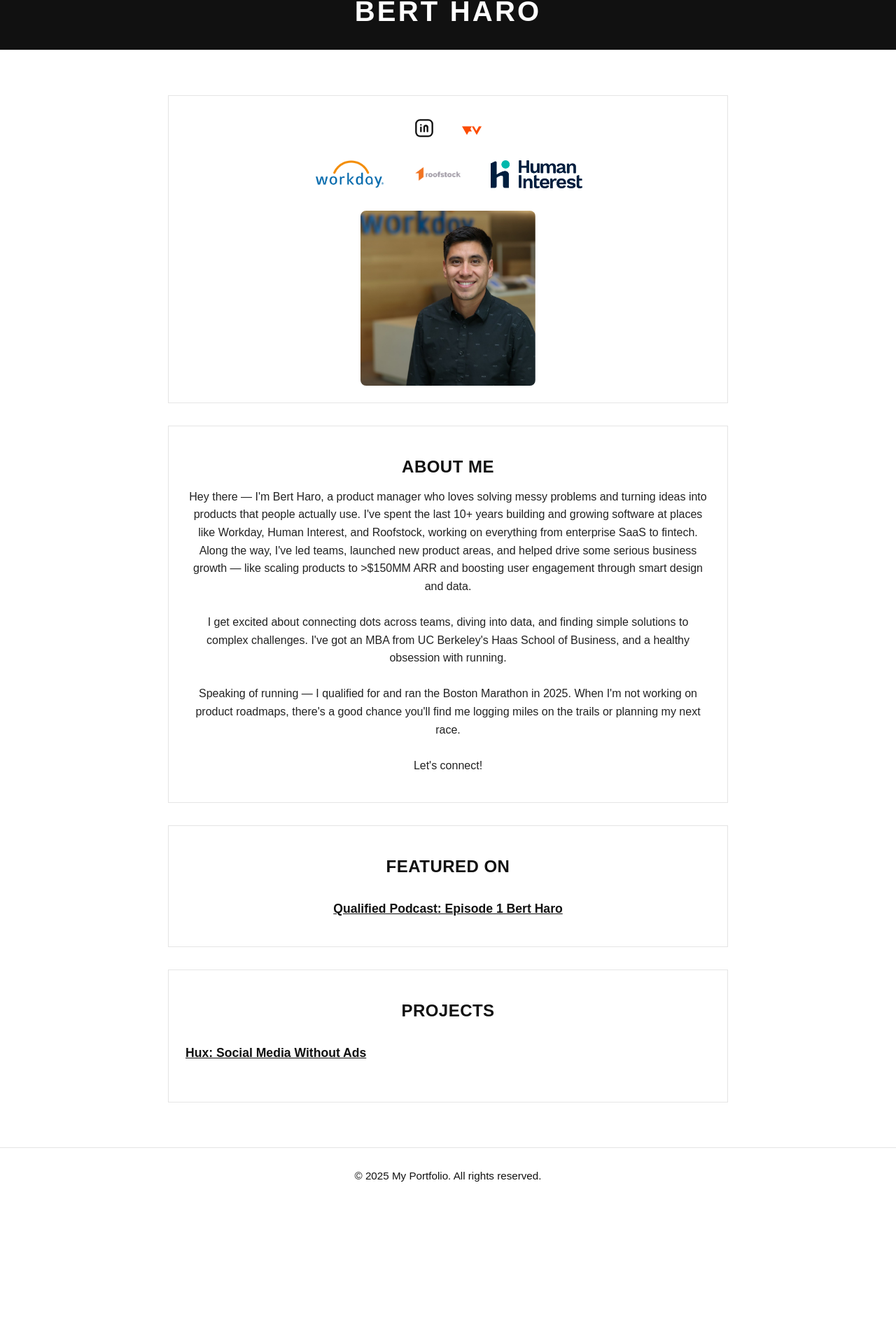
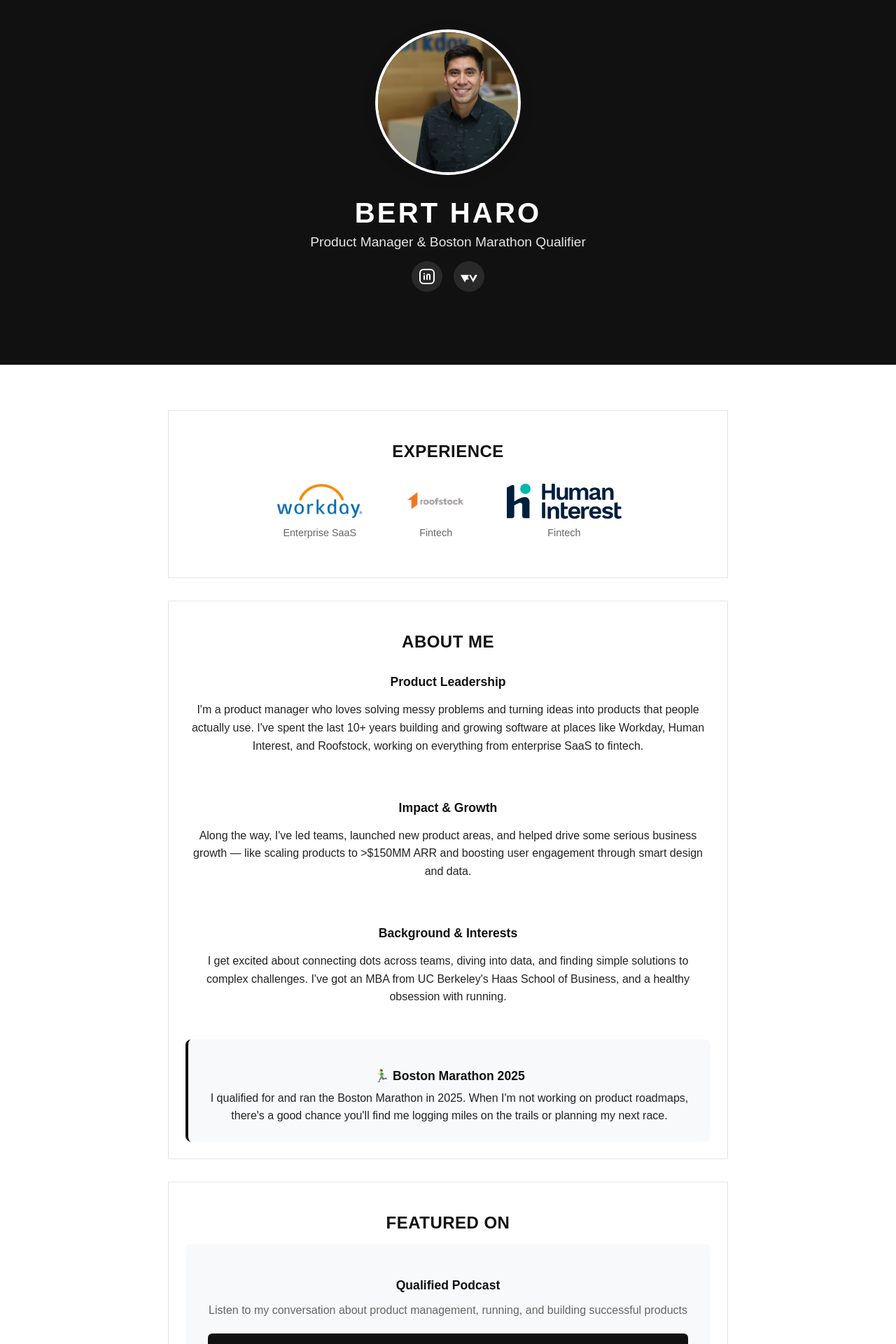
Before and after one commit to bertharo/portfolio, a React (Create React App) app: page / in a window 1280 px wide. Shown: the part 133-2053 px from the top of the page at 70% size. Before the commit the page ends 1853 px from the top, so only its background shows below. Built offline with nearby package versions, Linux system fonts and the light colour scheme.

Commit message:
Optimize UX: Restructure layout with hero section, digestible content chunks, and enhanced visual hierarchy

```diff
--- a/src/App.js
+++ b/src/App.js
@@ -6,100 +6,194 @@
   return (
     <div className={styles.app}>
       <Navbar />
+
+      {/* Hero Section - Clean and focused */}
       <header className={styles.header}>
+        <div style={{
+          display: 'flex',
+          flexDirection: 'column',
+          alignItems: 'center',
+          gap: '2rem',
+          padding: '3rem 2rem'
+        }}>
+          <img src={process.env.PUBLIC_URL + '/profile-photo.jpg'} alt="Bert Haro Profile" style={{
+            width: '200px',
+            height: '200px',
+            borderRadius: '50%',
+            objectFit: 'cover',
+            border: '4px solid #fff',
+            boxShadow: '0 4px 20px rgba(0,0,0,0.1)'
+          }} />
+          <div style={{ textAlign: 'center' }}>
             <h1 className={styles.mainTitle}>BERT HARO</h1>
-      </header>
-      <main className={styles.main}>
-        <section className={styles.section} style={{ marginBottom: '2rem' }}>
+            <p style={{
+              fontSize: '1.2rem',
+              color: '#fff',
+              margin: '0.5rem 0 1rem 0',
+              opacity: 0.9
+            }}>
+              Product Manager & Boston Marathon Qualifier
+            </p>
             <div style={{
               display: 'flex',
               justifyContent: 'center',
-            gap: '1.5rem',
-            marginBottom: '1.5rem',
-            flexWrap: 'wrap'
+              gap: '1rem',
+              marginBottom: '1.5rem'
             }}>
               <a href="https://www.linkedin.com/in/bert-h-15181116/" target="_blank" rel="noopener noreferrer" style={{
-              color: '#111',
+                color: '#fff',
                 minWidth: '44px',
                 minHeight: '44px',
                 display: 'flex',
                 alignItems: 'center',
-              justifyContent: 'center'
+                justifyContent: 'center',
+                backgroundColor: 'rgba(255,255,255,0.1)',
+                borderRadius: '50%',
+                transition: 'background-color 0.2s'
               }} aria-label="LinkedIn">
-              <svg width="28" height="28" viewBox="0 0 24 24" fill="none" stroke="currentColor" strokeWidth="2" strokeLinecap="round" strokeLinejoin="round"><rect x="2" y="2" width="20" height="20" rx="5" ry="5"/><line x1="16" y1="11" x2="16" y2="16"/><line x1="8" y1="11" x2="8" y2="16"/><line x1="8" y1="8" x2="8" y2="8"/><line x1="12" y1="11" x2="12" y2="16"/><path d="M16 11c0-1.1-.9-2-2-2s-2 .9-2 2"/></svg>
+                <svg width="24" height="24" viewBox="0 0 24 24" fill="none" stroke="currentColor" strokeWidth="2" strokeLinecap="round" strokeLinejoin="round"><rect x="2" y="2" width="20" height="20" rx="5" ry="5"/><line x1="16" y1="11" x2="16" y2="16"/><line x1="8" y1="11" x2="8" y2="16"/><line x1="8" y1="8" x2="8" y2="8"/><line x1="12" y1="11" x2="12" y2="16"/><path d="M16 11c0-1.1-.9-2-2-2s-2 .9-2 2"/></svg>
               </a>
               <a href="https://www.strava.com/athletes/21540517" target="_blank" rel="noopener noreferrer" style={{
-              color: '#fc4c02',
+                color: '#fff',
                 minWidth: '44px',
                 minHeight: '44px',
                 display: 'flex',
                 alignItems: 'center',
-              justifyContent: 'center'
+                justifyContent: 'center',
+                backgroundColor: 'rgba(255,255,255,0.1)',
+                borderRadius: '50%',
+                transition: 'background-color 0.2s'
               }} aria-label="Strava">
-              <svg width="28" height="28" viewBox="0 0 32 32" fill="none" xmlns="http://www.w3.org/2000/svg"><path d="M16 21.5l-4.5-8.5H0l8 14 8-14h-4.5l-4.5 8.5zm8 0l-4.5-8.5H16l8 14 8-14h-4.5l-4.5 8.5z" fill="currentColor"/></svg>
+                <svg width="24" height="24" viewBox="0 0 32 32" fill="none" xmlns="http://www.w3.org/2000/svg"><path d="M16 21.5l-4.5-8.5H0l8 14 8-14h-4.5l-4.5 8.5zm8 0l-4.5-8.5H16l8 14 8-14h-4.5l-4.5 8.5z" fill="currentColor"/></svg>
               </a>
             </div>
+          </div>
+        </div>
+      </header>
+
+      <main className={styles.main}>
+
+        {/* Experience Section - Company logos with context */}
+        <section className={styles.section}>
+          <h2 className={styles.sectionTitle}>EXPERIENCE</h2>
           <div style={{
             display: 'flex',
             justifyContent: 'center',
             alignItems: 'center',
-            gap: '2rem',
-            margin: '1.5rem 0',
+            gap: '3rem',
+            margin: '2rem 0',
             flexWrap: 'wrap'
           }}>
-            <img src={process.env.PUBLIC_URL + '/workday-logo.png'} alt="Workday Logo" style={{ maxHeight: '40px', width: 'auto', maxWidth: '100%' }} />
-            <img src={process.env.PUBLIC_URL + '/roofstock-logo.png'} alt="Roofstock Logo" style={{ maxHeight: '40px', width: 'auto', maxWidth: '100%' }} />
-            <img src={process.env.PUBLIC_URL + '/human-interest-logo.png'} alt="Human Interest Logo" style={{ maxHeight: '40px', width: 'auto', maxWidth: '100%' }} />
+            <div style={{ textAlign: 'center' }}>
+              <img src={process.env.PUBLIC_URL + '/workday-logo.png'} alt="Workday Logo" style={{ maxHeight: '50px', width: 'auto', maxWidth: '100%', marginBottom: '0.5rem' }} />
+              <p style={{ fontSize: '0.9rem', color: '#666', margin: 0 }}>Enterprise SaaS</p>
             </div>
-          <img src={process.env.PUBLIC_URL + '/profile-photo.jpg'} alt="Bert Haro Profile" style={{
-            display: 'block',
-            margin: '2rem auto 0',
-            maxWidth: '250px',
-            width: '100%',
-            borderRadius: '8px',
-            height: 'auto'
-          }} />
+            <div style={{ textAlign: 'center' }}>
+              <img src={process.env.PUBLIC_URL + '/roofstock-logo.png'} alt="Roofstock Logo" style={{ maxHeight: '50px', width: 'auto', maxWidth: '100%', marginBottom: '0.5rem' }} />
+              <p style={{ fontSize: '0.9rem', color: '#666', margin: 0 }}>Fintech</p>
+            </div>
+            <div style={{ textAlign: 'center' }}>
+              <img src={process.env.PUBLIC_URL + '/human-interest-logo.png'} alt="Human Interest Logo" style={{ maxHeight: '50px', width: 'auto', maxWidth: '100%', marginBottom: '0.5rem' }} />
+              <p style={{ fontSize: '0.9rem', color: '#666', margin: 0 }}>Fintech</p>
+            </div>
+          </div>
         </section>
+
+        {/* About Section - Broken into digestible chunks */}
         <section id="about" className={styles.section}>
           <h2 className={styles.sectionTitle}>ABOUT ME</h2>
+          <div style={{ display: 'grid', gap: '2rem' }}>
+            <div>
+              <h3 style={{ fontSize: '1.1rem', fontWeight: 'bold', marginBottom: '1rem', color: '#111' }}>Product Leadership</h3>
               <p className={styles.sectionText}>
-            Hey there — I'm Bert Haro, a product manager who loves solving messy problems and turning ideas into products that people actually use. I've spent the last 10+ years building and growing software at places like Workday, Human Interest, and Roofstock, working on everything from enterprise SaaS to fintech. Along the way, I've led teams, launched new product areas, and helped drive some serious business growth — like scaling products to &gt;$150MM ARR and boosting user engagement through smart design and data.<br /><br />
-            I get excited about connecting dots across teams, diving into data, and finding simple solutions to complex challenges. I've got an MBA from UC Berkeley's Haas School of Business, and a healthy obsession with running.<br /><br />
-            Speaking of running — I qualified for and ran the Boston Marathon in 2025. When I'm not working on product roadmaps, there's a good chance you'll find me logging miles on the trails or planning my next race.<br /><br />
-            Let's connect!
+                I'm a product manager who loves solving messy problems and turning ideas into products that people actually use. I've spent the last 10+ years building and growing software at places like Workday, Human Interest, and Roofstock, working on everything from enterprise SaaS to fintech.
               </p>
+            </div>
+            <div>
+              <h3 style={{ fontSize: '1.1rem', fontWeight: 'bold', marginBottom: '1rem', color: '#111' }}>Impact & Growth</h3>
+              <p className={styles.sectionText}>
+                Along the way, I've led teams, launched new product areas, and helped drive some serious business growth — like scaling products to &gt;$150MM ARR and boosting user engagement through smart design and data.
+              </p>
+            </div>
+            <div>
+              <h3 style={{ fontSize: '1.1rem', fontWeight: 'bold', marginBottom: '1rem', color: '#111' }}>Background & Interests</h3>
+              <p className={styles.sectionText}>
+                I get excited about connecting dots across teams, diving into data, and finding simple solutions to complex challenges. I've got an MBA from UC Berkeley's Haas School of Business, and a healthy obsession with running.
+              </p>
+            </div>
+            <div style={{
+              backgroundColor: '#f8f9fa',
+              padding: '1.5rem',
+              borderRadius: '8px',
+              borderLeft: '4px solid #111'
+            }}>
+              <h3 style={{ fontSize: '1.1rem', fontWeight: 'bold', marginBottom: '0.5rem', color: '#111' }}>🏃‍♂️ Boston Marathon 2025</h3>
+              <p className={styles.sectionText} style={{ margin: 0 }}>
+                I qualified for and ran the Boston Marathon in 2025. When I'm not working on product roadmaps, there's a good chance you'll find me logging miles on the trails or planning my next race.
+              </p>
+            </div>
+          </div>
         </section>
+
+        {/* Featured Section - Enhanced with context */}
         <section id="featured" className={styles.section}>
           <h2 className={styles.sectionTitle}>FEATURED ON</h2>
+          <div style={{
+            backgroundColor: '#f8f9fa',
+            padding: '2rem',
+            borderRadius: '8px',
+            textAlign: 'center'
+          }}>
+            <h3 style={{ fontSize: '1.1rem', fontWeight: 'bold', marginBottom: '1rem', color: '#111' }}>Qualified Podcast</h3>
+            <p style={{ color: '#666', marginBottom: '1.5rem' }}>
+              Listen to my conversation about product management, running, and building successful products
+            </p>
             <a href="https://creators.spotify.com/pod/profile/lee-greathouse/episodes/Episode-1-Bert-Haro-e322smi" target="_blank" rel="noopener noreferrer" style={{
               fontWeight: 'bold',
-            color: '#111',
-            textDecoration: 'underline',
-            fontSize: '1.1rem',
-            padding: '0.5rem 0',
+              color: '#fff',
+              backgroundColor: '#111',
+              padding: '0.75rem 1.5rem',
+              borderRadius: '6px',
+              textDecoration: 'none',
+              transition: 'background-color 0.2s',
               minHeight: '44px',
               display: 'flex',
               alignItems: 'center',
               justifyContent: 'center'
             }}>
-            Qualified Podcast: Episode 1 Bert Haro
+              Listen to Episode 1
             </a>
+          </div>
         </section>
+
+        {/* Projects Section - Enhanced with description */}
         <section id="projects" className={styles.section}>
           <h2 className={styles.sectionTitle}>PROJECTS</h2>
-          <div style={{ textAlign: 'left' }}>
+          <div style={{
+            backgroundColor: '#f8f9fa',
+            padding: '2rem',
+            borderRadius: '8px'
+          }}>
+            <h3 style={{ fontSize: '1.1rem', fontWeight: 'bold', marginBottom: '0.5rem', color: '#111' }}>
+              Hux: Social Media Without Ads
+            </h3>
+            <p style={{ color: '#666', marginBottom: '1.5rem' }}>
+              A social media platform focused on authentic connections without the distraction of advertisements
+            </p>
             <a href="https://myhux.com/" target="_blank" rel="noopener noreferrer" style={{
               fontWeight: 'bold',
-              color: '#111',
-              textDecoration: 'underline',
-              fontSize: '1.1rem',
-              marginBottom: '1rem',
-              padding: '0.5rem 0',
+              color: '#fff',
+              backgroundColor: '#111',
+              padding: '0.75rem 1.5rem',
+              borderRadius: '6px',
+              textDecoration: 'none',
+              transition: 'background-color 0.2s',
               minHeight: '44px',
               display: 'flex',
-              alignItems: 'center'
+              alignItems: 'center',
+              justifyContent: 'center'
             }}>
-              Hux: Social Media Without Ads
+              Visit Hux
             </a>
           </div>
         </section>
```
Lines whose indentation alone changed are shown as unchanged.
